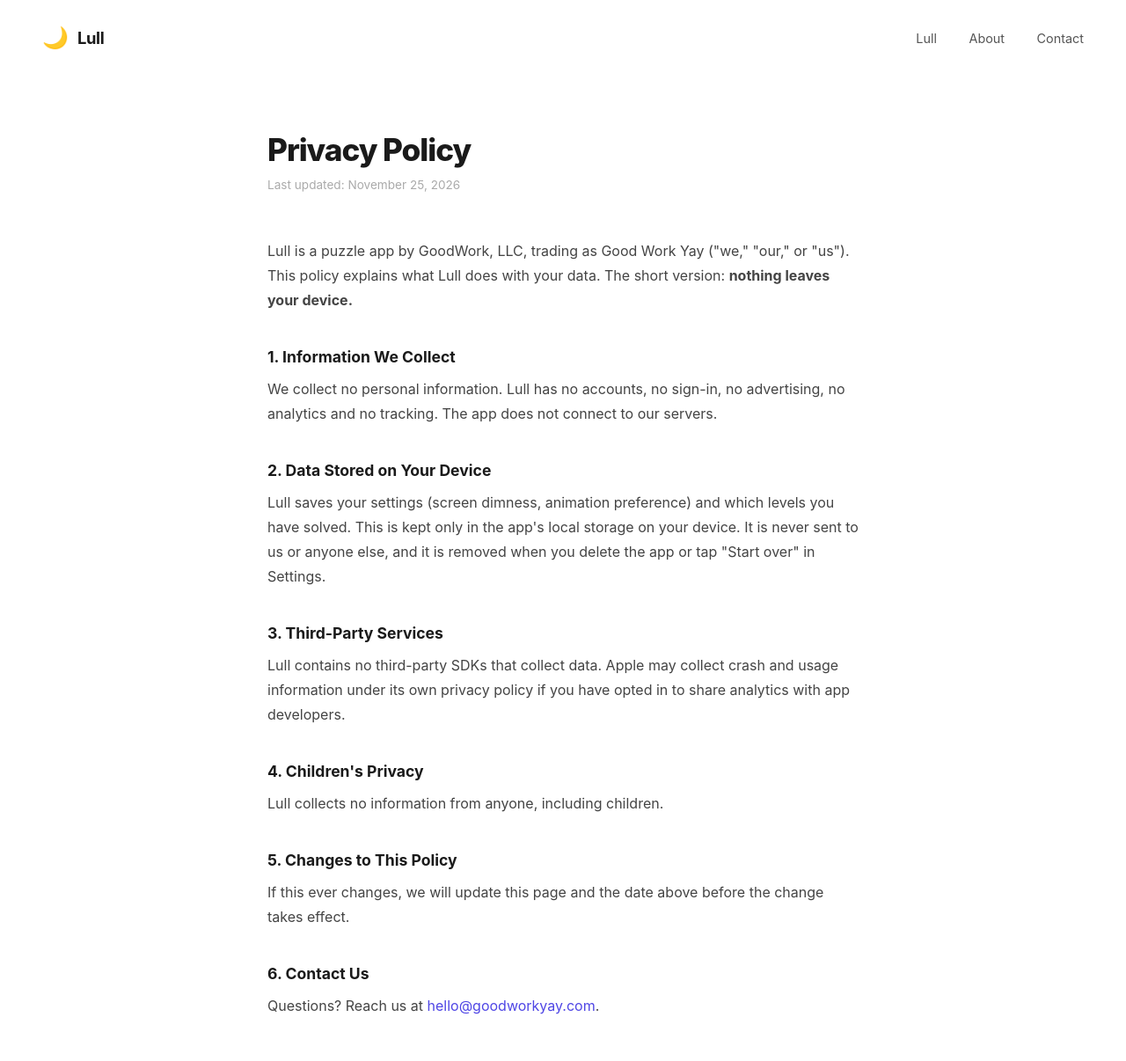
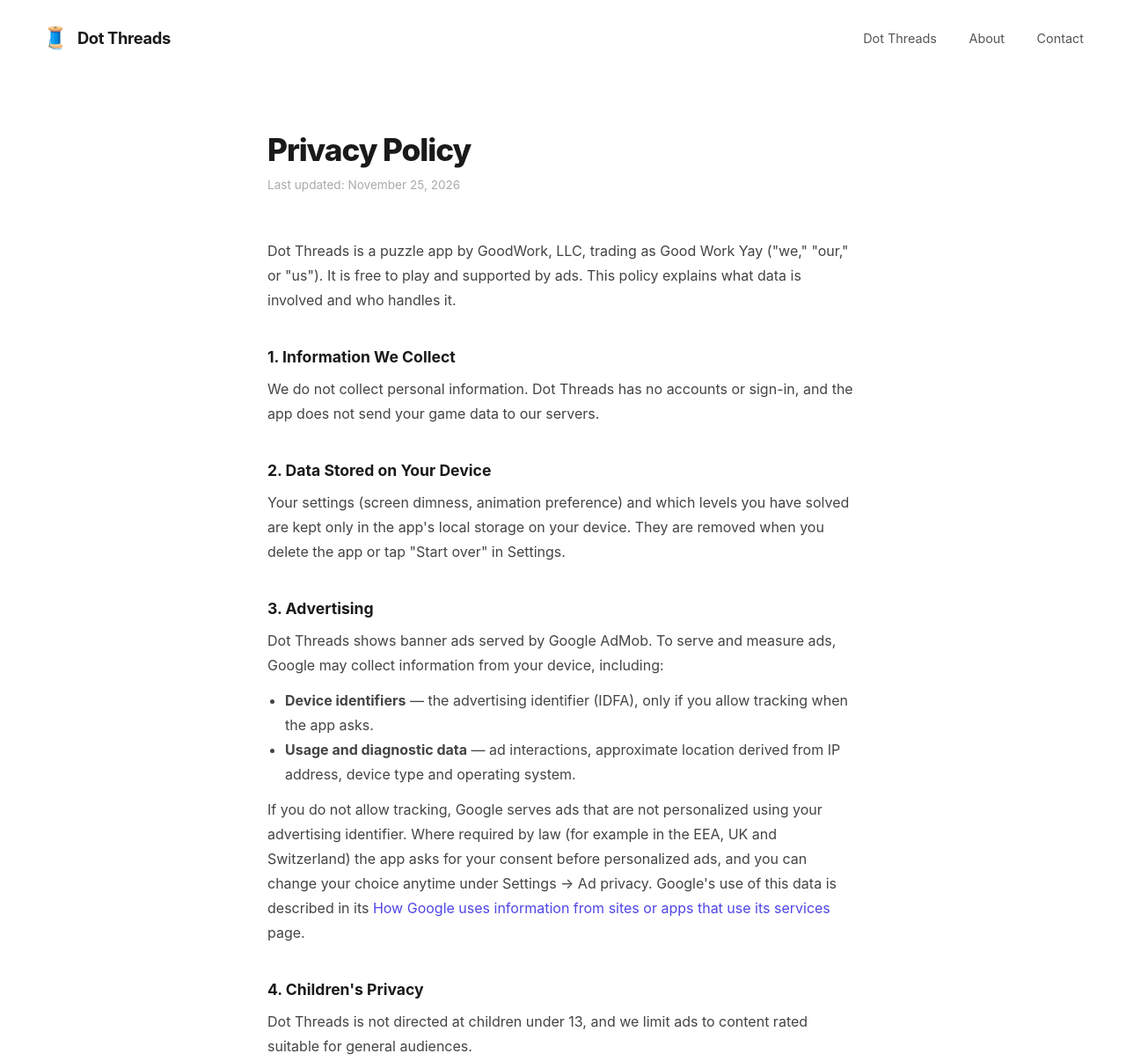
Before and after one commit to good-work-yay/goodworkyay-web, a plain HTML site: page dot-threads/privacy.html in a window 1280 px wide. Shown: the top 1206 px of the page at 88% size. Drawn offline with Linux system fonts and the light colour scheme.

Commit message:
refactor: Lull 페이지를 Dot Threads로 변경, 광고 고지 추가
Co-Authored-By: Claude Opus 5.5 <noreply@anthropic.com>

```diff
--- a/lull/privacy.html
+++ b/dot-threads/privacy.html
@@ -3,7 +3,7 @@
 <head>
   <meta charset="UTF-8" />
   <meta name="viewport" content="width=device-width, initial-scale=1.0" />
-  <title>Privacy Policy — Lull</title>
+  <title>Privacy Policy — Dot Threads</title>
   <style>
     *, *::before, *::after { box-sizing: border-box; margin: 0; padding: 0; }
 
@@ -117,11 +117,11 @@
 
   <header>
     <a class="logo" href="/">
-      <span class="logo-icon">🌙</span>
-      <span class="logo-text">Lull</span>
+      <span class="logo-icon">🧵</span>
+      <span class="logo-text">Dot Threads</span>
     </a>
     <nav>
-      <a href="/lull/">Lull</a>
+      <a href="/dot-threads/">Dot Threads</a>
       <a href="/about">About</a>
       <a href="/contact">Contact</a>
     </nav>
@@ -131,22 +131,27 @@
     <h1>Privacy Policy</h1>
     <p class="updated">Last updated: November 25, 2026</p>
 
-    <p>Lull is a puzzle app by GoodWork, LLC, trading as Good Work Yay ("we," "our," or "us"). This policy explains what Lull does with your data. The short version: <strong>nothing leaves your device.</strong></p>
+    <p>Dot Threads is a puzzle app by GoodWork, LLC, trading as Good Work Yay ("we," "our," or "us"). It is free to play and supported by ads. This policy explains what data is involved and who handles it.</p>
 
     <h2>1. Information We Collect</h2>
-    <p>We collect no personal information. Lull has no accounts, no sign-in, no advertising, no analytics and no tracking. The app does not connect to our servers.</p>
+    <p>We do not collect personal information. Dot Threads has no accounts or sign-in, and the app does not send your game data to our servers.</p>
 
     <h2>2. Data Stored on Your Device</h2>
-    <p>Lull saves your settings (screen dimness, animation preference) and which levels you have solved. This is kept only in the app's local storage on your device. It is never sent to us or anyone else, and it is removed when you delete the app or tap "Start over" in Settings.</p>
+    <p>Your settings (screen dimness, animation preference) and which levels you have solved are kept only in the app's local storage on your device. They are removed when you delete the app or tap "Start over" in Settings.</p>
 
-    <h2>3. Third-Party Services</h2>
-    <p>Lull contains no third-party SDKs that collect data. Apple may collect crash and usage information under its own privacy policy if you have opted in to share analytics with app developers.</p>
+    <h2>3. Advertising</h2>
+    <p>Dot Threads shows banner ads served by Google AdMob. To serve and measure ads, Google may collect information from your device, including:</p>
+    <ul>
+      <li><strong>Device identifiers</strong> — the advertising identifier (IDFA), only if you allow tracking when the app asks.</li>
+      <li><strong>Usage and diagnostic data</strong> — ad interactions, approximate location derived from IP address, device type and operating system.</li>
+    </ul>
+    <p>If you do not allow tracking, Google serves ads that are not personalized using your advertising identifier. Where required by law (for example in the EEA, UK and Switzerland) the app asks for your consent before personalized ads, and you can change your choice anytime under Settings → Ad privacy. Google's use of this data is described in its <a href="https://policies.google.com/technologies/partner-sites">How Google uses information from sites or apps that use its services</a> page.</p>
 
     <h2>4. Children's Privacy</h2>
-    <p>Lull collects no information from anyone, including children.</p>
+    <p>Dot Threads is not directed at children under 13, and we limit ads to content rated suitable for general audiences.</p>
 
     <h2>5. Changes to This Policy</h2>
-    <p>If this ever changes, we will update this page and the date above before the change takes effect.</p>
+    <p>If this changes, we will update this page and the date above.</p>
 
     <h2>6. Contact Us</h2>
     <p>Questions? Reach us at <a href="mailto:hello@goodworkyay.com">hello@goodworkyay.com</a>.</p>
```
Also changed, not shown: dot-threads/index.html (renamed from lull/index.html, +7 -7 lines), 1 other file.
